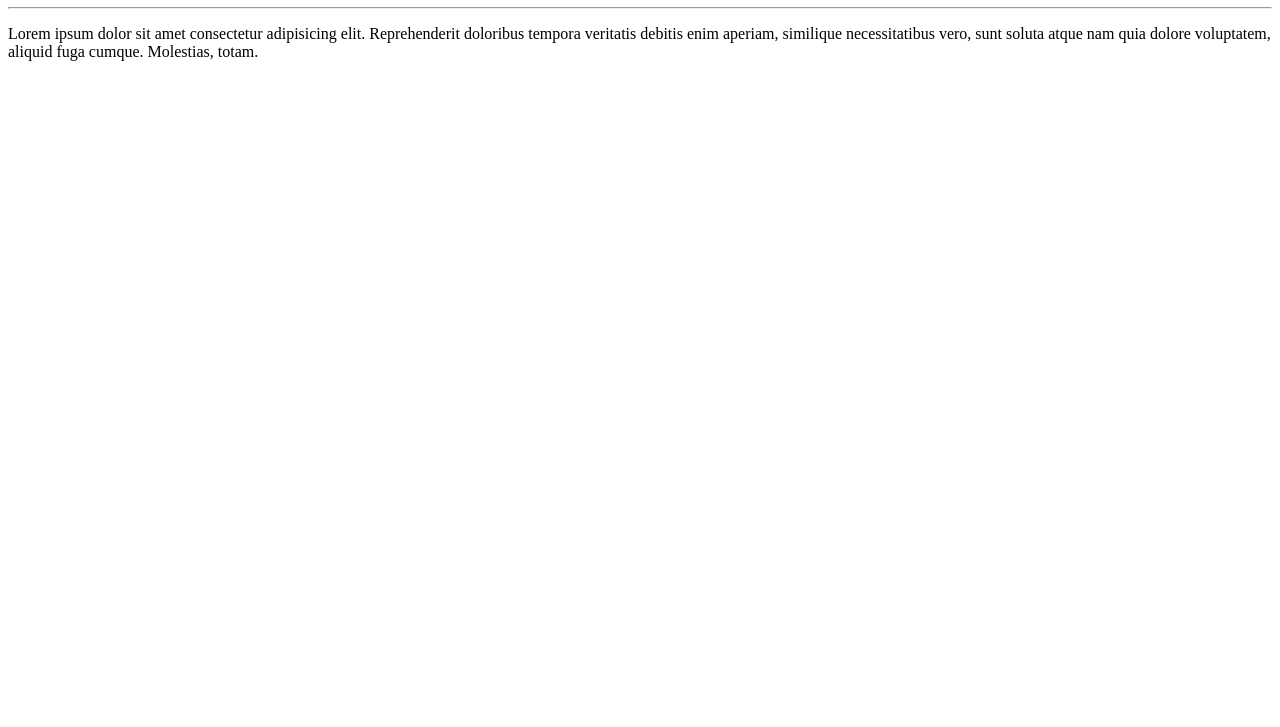
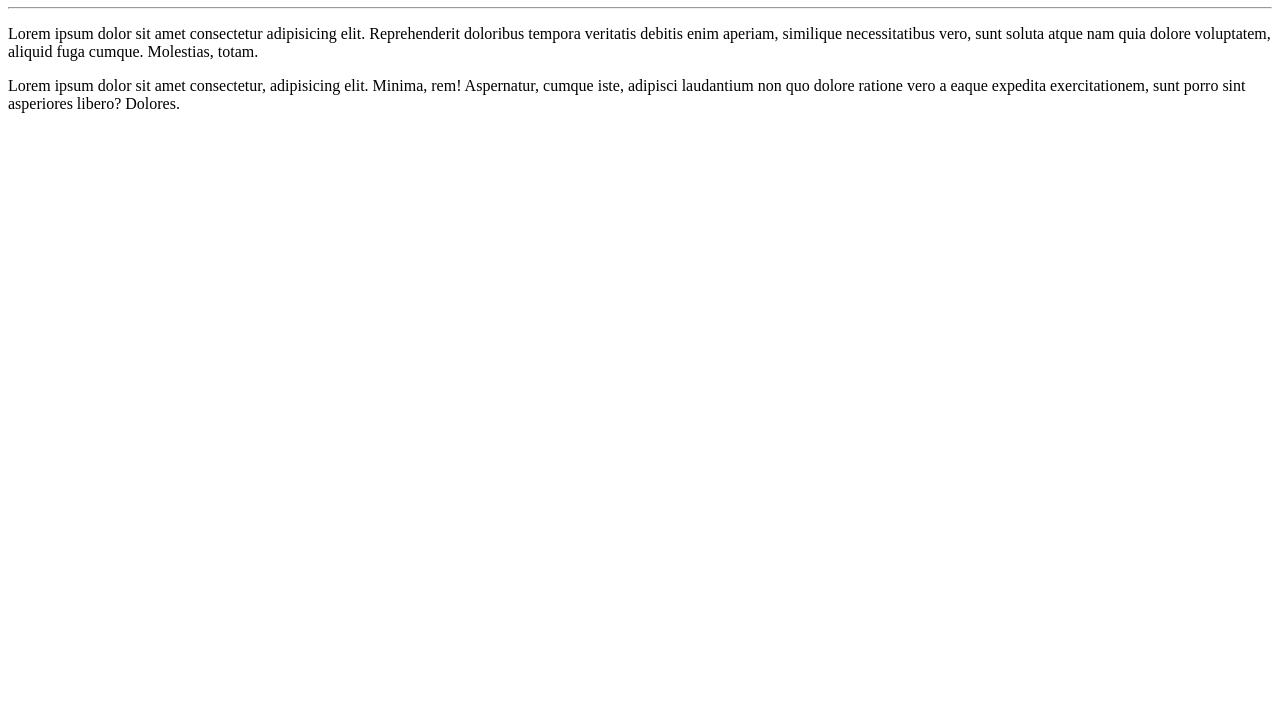
Before and after one commit to uesly/Ola-Mundo, a plain HTML site: page site-exemplo/index.html in a window 1280 px wide. Shown: the part 73-800 px from the top of the page. Drawn offline with Linux system fonts and the light colour scheme.

Commit message:
adicionei um paragrafo

```diff
--- a/site-exemplo/index.html
+++ b/site-exemplo/index.html
@@ -10,5 +10,6 @@
   <h1>Olá, Mundo!</h1>
   <hr>
   <p>Lorem ipsum dolor sit amet consectetur adipisicing elit. Reprehenderit doloribus tempora veritatis debitis enim aperiam, similique necessitatibus vero, sunt soluta atque nam quia dolore voluptatem, aliquid fuga cumque. Molestias, totam.</p>
+  <p>Lorem ipsum dolor sit amet consectetur, adipisicing elit. Minima, rem! Aspernatur, cumque iste, adipisci laudantium non quo dolore ratione vero a eaque expedita exercitationem, sunt porro sint asperiores libero? Dolores.</p>
 </body>
 </html>
```
